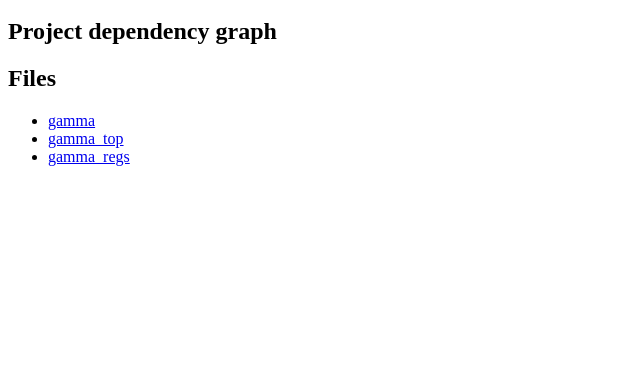
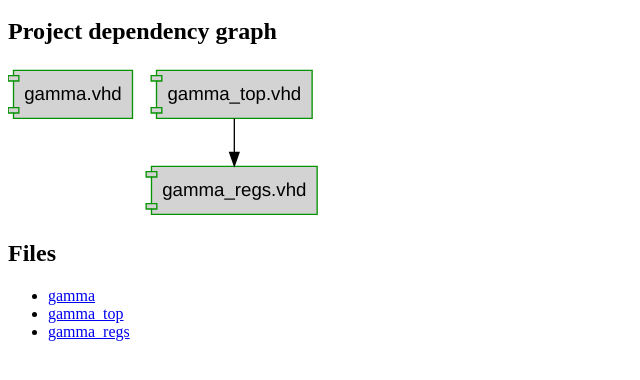
Before and after one commit to smgl9/gamma_c, a plain HTML site: page index.html in a window 1280 px wide. Shown: the part 48-428 px from the top of the page, without its empty margins (0-640 px from the left). Drawn offline with Linux system fonts and the light colour scheme.

Commit message:
Deploying to gh-pages from @ smgl9/gamma_c@23d1c036826a9a2f8296032c4fc33af7ee523d4b 🚀

```diff
--- a/index.html
+++ b/index.html
@@ -1,6 +1,49 @@
 <h1>Project documentation</h1>
 <h2>Project dependency graph
-</h2>
+</h2><?xml version="1.0" encoding="UTF-8" standalone="no"?>
+<!DOCTYPE svg PUBLIC "-//W3C//DTD SVG 1.1//EN"
+ "http://www.w3.org/Graphics/SVG/1.1/DTD/svg11.dtd">
+<!-- Generated by graphviz version 2.40.1 (20161225.0304)
+ -->
+<!-- Title: %0 Pages: 1 -->
+<svg width="236pt" height="116pt"
+ viewBox="0.00 0.00 235.63 116.00" xmlns="http://www.w3.org/2000/svg" xmlns:xlink="http://www.w3.org/1999/xlink">
+<g id="graph0" class="graph" transform="scale(1 1) rotate(0) translate(4 112)">
+<title>%0</title>
+<polygon fill="#ffffff" stroke="transparent" points="-4,4 -4,-112 231.629,-112 231.629,4 -4,4"/>
+<!-- src/gamma.vhd -->
+<g id="node1" class="node">
+<title>src/gamma.vhd</title>
+<polygon fill="#d3d3d3" stroke="#069302" points="89.1873,-108 -.0625,-108 -.0625,-104 -4.0625,-104 -4.0625,-100 -.0625,-100 -.0625,-80 -4.0625,-80 -4.0625,-76 -.0625,-76 -.0625,-72 89.1873,-72 89.1873,-108"/>
+<polyline fill="none" stroke="#069302" points="-.0625,-104 3.9375,-104 3.9375,-100 -.0625,-100 "/>
+<polyline fill="none" stroke="#069302" points="-.0625,-80 3.9375,-80 3.9375,-76 -.0625,-76 "/>
+<text text-anchor="middle" x="44.5624" y="-85.8" font-family="Helvetica,sans-Serif" font-size="14.00" fill="#000000">gamma.vhd</text>
+</g>
+<!-- src/gamma_top.vhd -->
+<g id="node2" class="node">
+<title>src/gamma_top.vhd</title>
+<polygon fill="#d3d3d3" stroke="#069302" points="223.9262,-108 107.1986,-108 107.1986,-104 103.1986,-104 103.1986,-100 107.1986,-100 107.1986,-80 103.1986,-80 103.1986,-76 107.1986,-76 107.1986,-72 223.9262,-72 223.9262,-108"/>
+<polyline fill="none" stroke="#069302" points="107.1986,-104 111.1986,-104 111.1986,-100 107.1986,-100 "/>
+<polyline fill="none" stroke="#069302" points="107.1986,-80 111.1986,-80 111.1986,-76 107.1986,-76 "/>
+<text text-anchor="middle" x="165.5624" y="-85.8" font-family="Helvetica,sans-Serif" font-size="14.00" fill="#000000">gamma_top.vhd</text>
+</g>
+<!-- src/gamma_regs.vhd -->
+<g id="node3" class="node">
+<title>src/gamma_regs.vhd</title>
+<polygon fill="#d3d3d3" stroke="#069302" points="227.6957,-36 103.4291,-36 103.4291,-32 99.4291,-32 99.4291,-28 103.4291,-28 103.4291,-8 99.4291,-8 99.4291,-4 103.4291,-4 103.4291,0 227.6957,0 227.6957,-36"/>
+<polyline fill="none" stroke="#069302" points="103.4291,-32 107.4291,-32 107.4291,-28 103.4291,-28 "/>
+<polyline fill="none" stroke="#069302" points="103.4291,-8 107.4291,-8 107.4291,-4 103.4291,-4 "/>
+<text text-anchor="middle" x="165.5624" y="-13.8" font-family="Helvetica,sans-Serif" font-size="14.00" fill="#000000">gamma_regs.vhd</text>
+</g>
+<!-- src/gamma_top.vhd&#45;&gt;src/gamma_regs.vhd -->
+<g id="edge1" class="edge">
+<title>src/gamma_top.vhd&#45;&gt;src/gamma_regs.vhd</title>
+<path fill="none" stroke="#000000" d="M165.5624,-71.8314C165.5624,-64.131 165.5624,-54.9743 165.5624,-46.4166"/>
+<polygon fill="#000000" stroke="#000000" points="169.0625,-46.4132 165.5624,-36.4133 162.0625,-46.4133 169.0625,-46.4132"/>
+</g>
+</g>
+</svg>
+
 <h2>Files
 </h2><ul>  <li><a href="gamma.html">gamma</a>
 </li>  <li><a href="gamma_top.html">gamma_top</a>
```
Also changed, not shown: gamma.html (+1 -1 lines), gamma_top.html (+1 -1 lines).
